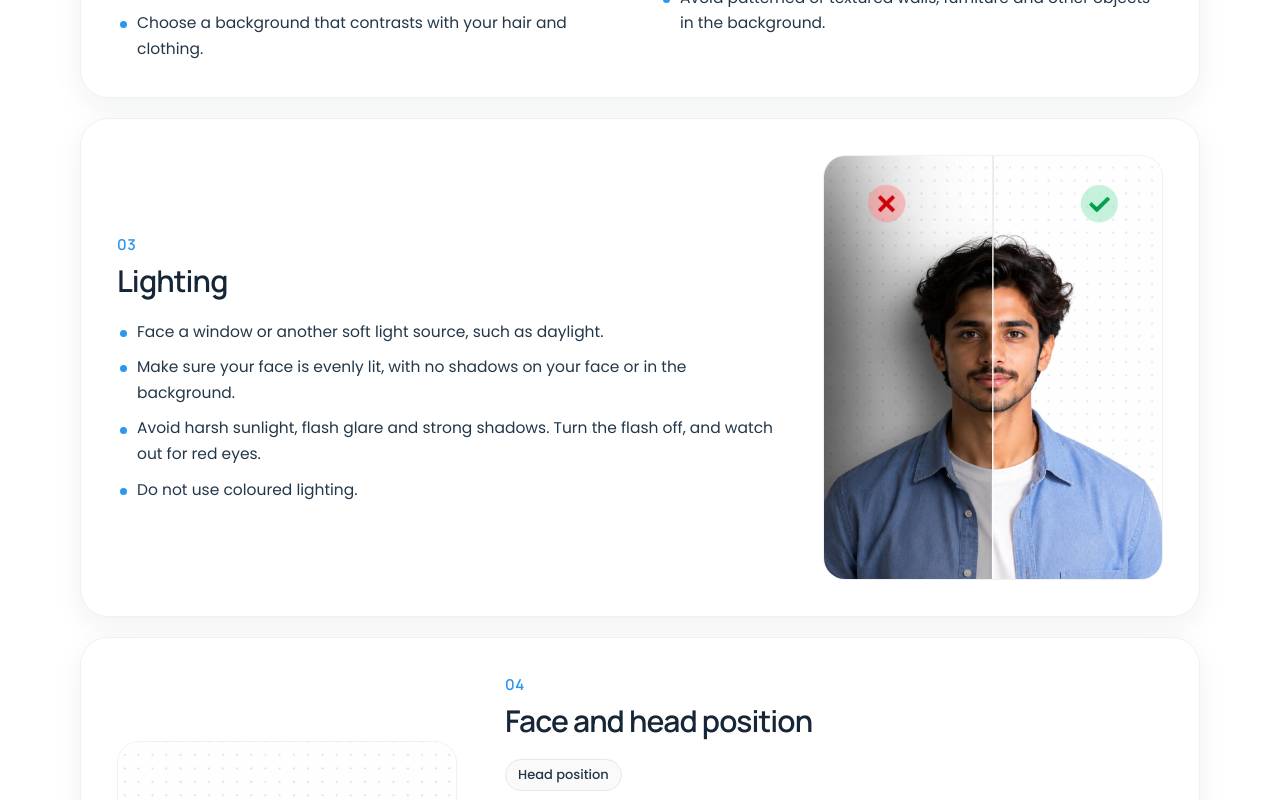
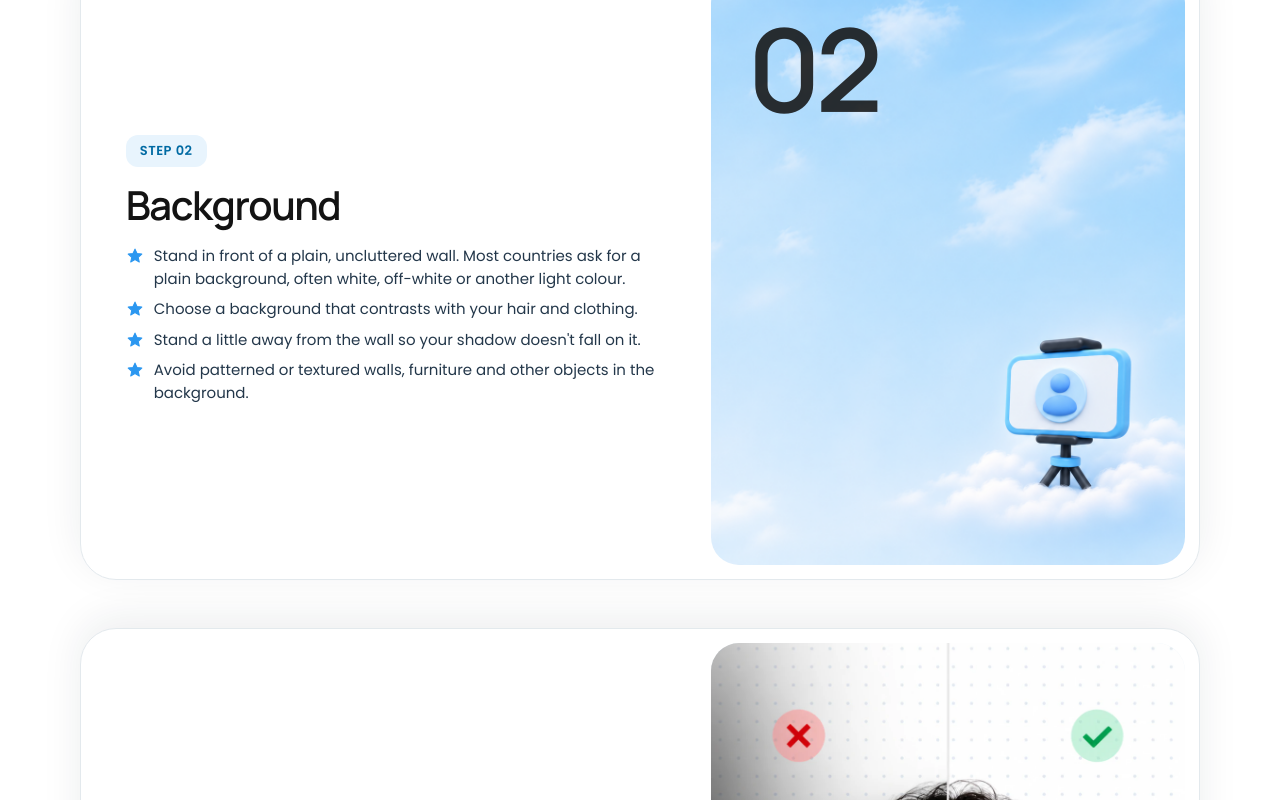
Before and after one commit to Sruthi417/visa-editor, a Next.js app: page /guide/take-a-photo-at-home in a window 1280 px wide. Shown: the part 2120-2920 px from the top of the page. Built offline with nearby package versions, Linux system fonts and the light colour scheme.

Commit message:
guide steps

```diff
--- a/components/GuideSection/Guide/GuideSteps/GuideSteps.scss
+++ b/components/GuideSection/Guide/GuideSteps/GuideSteps.scss
@@ -1,177 +1,188 @@
 @use "../../shared/tokens" as *;
+
+// The same black as the navbar and the buttons.
+$ink: #131313;
 
 .guide-steps {
   &__title {
     margin-bottom: 28px;
-    color: $ink-900;
-    font-family: var(--font-heading);
-    font-size: 32px;
-    font-weight: 600;
-    line-height: 1.15;
-    letter-spacing: -0.03em;
+    @include section-title;
+    font-size: 40px;
   }
 
   &__list {
     display: flex;
     flex-direction: column;
-    gap: 20px;
+    gap: 48px;
   }
 }
 
-// One white card per step. With a photo it is two columns; without, one.
+// One large white card per step: the text on the left, the picture inset on the right.
+// The cards are sticky. Each one stops a little lower than the one before, so the next
+// step slides up over the last and the edges of the earlier steps stay visible above it.
 .guide-step {
   // Leaves room under the fixed navbar when a link jumps here.
   scroll-margin-top: 110px;
-  padding: clamp(22px, 3.4vw, 36px);
+  position: sticky;
+  top: calc(104px + var(--step-index, 0) * 14px);
+  // Every card is the same height, so a later card fully covers the one under it.
+  min-height: 620px;
+  padding: 14px;
   display: grid;
-  grid-template-columns: minmax(0, 1fr) 340px;
-  gap: clamp(24px, 4vw, 48px);
-  align-items: center;
-  border: 1px solid #eef1f3;
+  grid-template-columns: minmax(0, 1fr) minmax(0, 0.82fr);
+  gap: clamp(20px, 3vw, 40px);
+  border: 1px solid $line;
   background: #ffffff;
-  box-shadow: 0 10px 30px rgba(22, 38, 55, 0.06);
-  @include squircle(40px, 28px);
+  box-shadow: 0 -10px 40px rgba(22, 38, 55, 0.08);
+  @include squircle(64px, 36px);
 
-  &--flip {
-    grid-template-columns: 340px minmax(0, 1fr);
+  &__body {
+    padding: clamp(18px, 2.4vw, 34px) 0 clamp(18px, 2.4vw, 34px) clamp(14px, 2.4vw, 34px);
+    display: flex;
+    flex-direction: column;
+    justify-content: center;
+  }
 
-    .guide-step__media {
-      order: -1;
+  &__chip {
+    align-self: flex-start;
+    margin-bottom: 16px;
+    padding: 6px 14px;
+    background: #e8f4fd;
+    color: $blue-text;
+    font-size: 13px;
+    font-weight: 600;
+    letter-spacing: 0.04em;
+    text-transform: uppercase;
+    @include squircle(14px, 12px);
+  }
+
+  &__title {
+    color: $ink;
+    font-family: var(--font-heading);
+    font-size: clamp(28px, 3.2vw, 40px);
+    font-weight: 600;
+    line-height: 1.1;
+    letter-spacing: -0.035em;
+  }
+
+  &__group {
+    margin-top: 18px;
+
+    & + & {
+      margin-top: 16px;
     }
   }
 
-  &--text {
-    grid-template-columns: minmax(0, 1fr);
-  }
-
-  &__number {
-    display: block;
-    margin-bottom: 8px;
-    color: $blue;
-    font-family: var(--font-heading);
+  &__label {
+    margin-bottom: 10px;
+    color: $ink;
     font-size: 15px;
     font-weight: 600;
-    letter-spacing: 0.04em;
-  }
-
-  &__title {
-    color: $ink-900;
-    font-family: var(--font-heading);
-    font-size: clamp(24px, 2.6vw, 30px);
-    font-weight: 600;
-    line-height: 1.2;
-    letter-spacing: -0.03em;
-  }
-
-  &__group {
-    margin-top: 20px;
-  }
-
-  &__label {
-    margin-bottom: 12px;
-    padding: 5px 12px;
-    display: inline-block;
-    border: 1px solid $line;
-    border-radius: 100px;
-    background: #fafafa;
-    color: $ink-700;
-    font-size: 13px;
-    font-weight: 500;
+    letter-spacing: -0.01em;
   }
 
   &__text {
-    max-width: 68ch;
     color: $ink-700;
-    font-size: 15.5px;
-    line-height: 1.7;
+    font-size: 15px;
+    line-height: 1.6;
   }
 
+  // A star in front of every point, in place of bullets.
   &__points {
     list-style: none;
     display: flex;
     flex-direction: column;
-    gap: 10px;
+    gap: 8px;
 
     li {
-      position: relative;
-      padding-left: 20px;
+      display: flex;
+      align-items: flex-start;
+      gap: 10px;
       color: $ink-700;
-      font-size: 15.5px;
-      line-height: 1.65;
-
-      &::before {
-        content: "";
-        position: absolute;
-        top: 0.72em;
-        left: 3px;
-        width: 7px;
-        height: 7px;
-        border-radius: 50%;
-        background: $blue;
-      }
+      font-size: 15px;
+      line-height: 1.5;
     }
   }
 
-  // Text-only steps run their points in two columns, so the card stays short.
-  &--text &__points {
-    display: block;
-    column-count: 2;
-    column-gap: 40px;
+  &__star {
+    flex-shrink: 0;
+    margin-top: 2px;
+    color: $blue;
+  }
 
-    li {
-      margin-bottom: 10px;
-      break-inside: avoid;
+  // The picture, inset in the card. It stretches to the card's full height.
+  &__media {
+    position: relative;
+    overflow: hidden;
+    background: #eef6fd;
+    @include squircle(52px, 28px);
+
+    img {
+      position: absolute;
+      inset: 0;
+      width: 100%;
+      height: 100%;
+      object-fit: cover;
+      object-position: center 40%;
     }
   }
 
-  &__media {
-    overflow: hidden;
-    border: 1px solid #eef1f3;
-    background: #ffffff;
-    aspect-ratio: 4 / 5;
-    @include squircle(30px, 22px);
+  // The tall photos with a lot of empty space round the faces: keep the faces large.
+  &__media--square img {
+    object-position: center 52%;
+  }
 
-    img {
-      display: block;
-      width: 100%;
-      height: 100%;
-      object-fit: cover;
-      object-position: center 58%;
-      transition: transform 0.5s ease;
+  // No photo: the sky picture, with the step number large in the corner.
+  &__media--sky {
+    display: flex;
+    align-items: flex-start;
+    justify-content: flex-start;
+    background-color: #cfe8fb;
+    background-image: url("/images/guide/guid_need1.png");
+    background-size: cover;
+    background-position: right bottom;
+    background-repeat: no-repeat;
+  }
+
+  &__big-number {
+    padding: clamp(20px, 3vw, 36px);
+    color: rgba(19, 19, 19, 0.88);
+    font-family: var(--font-heading);
+    font-size: clamp(72px, 9vw, 120px);
+    font-weight: 600;
+    line-height: 1;
+    letter-spacing: -0.05em;
+  }
+}
+
+// On a short screen a tall card can't stick (its foot would be cut off), so they scroll normally.
+@media (max-height: 760px) {
+  .guide-step {
+    position: relative;
+    top: auto;
+  }
+}
+
+@media (max-width: 900px) {
+  .guide-steps__title {
+    font-size: 32px;
+  }
+
+  .guide-step {
+    position: relative;
+    top: auto;
+    min-height: 0;
+    grid-template-columns: minmax(0, 1fr);
+    @include squircle(44px, 28px);
+
+    &__body {
+      padding: 18px 14px 6px;
     }
 
-    &:hover img {
-      transform: scale(1.03);
-    }
-
-    // Tall photos with empty space around the faces: a square crop keeps the faces large.
-    &--square {
-      aspect-ratio: 1 / 1;
-
-      img {
-        object-position: center 54%;
-      }
+    // The picture goes under the text on a phone.
+    &__media {
+      min-height: 320px;
+      @include squircle(36px, 22px);
     }
   }
 }
-
-@media (max-width: 820px) {
-  .guide-steps__title {
-    font-size: 28px;
-  }
-
-  .guide-step,
-  .guide-step--flip {
-    grid-template-columns: minmax(0, 1fr);
-
-    // The photo goes under the text on a phone, never above it.
-    .guide-step__media {
-      order: 1;
-      max-width: 420px;
-    }
-  }
-
-  .guide-step--text .guide-step__points {
-    column-count: 1;
-  }
-}
--- a/components/GuideSection/Guide/GuideSteps/GuideSteps.tsx
+++ b/components/GuideSection/Guide/GuideSteps/GuideSteps.tsx
@@ -3,18 +3,35 @@ import Image from "next/image";
 import type { Guide, Step } from "../../types";
 import "./GuideSteps.scss";
 
+/** The small star in front of every point. */
+function Star() {
+  return (
+    <svg className="guide-step__star" viewBox="0 0 24 24" width="18" height="18" aria-hidden="true">
+      <path
+        d="M12 2.8l2.7 5.9 6.4.7-4.8 4.3 1.4 6.3L12 16.7 6.3 20l1.4-6.3L2.9 9.4l6.4-.7L12 2.8z"
+        fill="currentColor"
+        stroke="currentColor"
+        strokeWidth="1.4"
+        strokeLinejoin="round"
+      />
+    </svg>
+  );
+}
+
+/**
+ * One step: a large white card with the text on the left and the picture inset on the right.
+ * The cards are sticky, each a little lower than the one before, so as the page scrolls the
+ * next step slides up and over the last one.
+ */
 function StepCard({ step, index }: { step: Step; index: number }) {
-  const hasImage = Boolean(step.image);
-  // Pictures alternate sides down the page; steps without one are text only.
-  const flip = hasImage && index % 2 === 1;
-
   return (
     <article
       id={step.id}
-      className={`guide-step${hasImage ? "" : " guide-step--text"}${flip ? " guide-step--flip" : ""}`}
+      className="guide-step"
+      style={{ "--step-index": index } as React.CSSProperties}
     >
       <div className="guide-step__body">
-        <span className="guide-step__number">{step.number}</span>
+        <span className="guide-step__chip">Step {step.number}</span>
         <h3 className="guide-step__title">{step.title}</h3>
 
         {step.groups.map((group, groupIndex) => (
@@ -24,7 +41,10 @@ function StepCard({ step, index }: { step: Step; index: number }) {
             {group.points && (
               <ul className="guide-step__points">
                 {group.points.map((point) => (
-                  <li key={point}>{point}</li>
+                  <li key={point}>
+                    <Star />
+                    <span>{point}</span>
+                  </li>
                 ))}
               </ul>
             )}
@@ -32,22 +52,29 @@ function StepCard({ step, index }: { step: Step; index: number }) {
         ))}
       </div>
 
-      {step.image && (
-        <div className={`guide-step__media${step.frame === "square" ? " guide-step__media--square" : ""}`}>
+      {/* A step with no photo gets the sky picture and its number instead. */}
+      <div
+        className={`guide-step__media${step.image ? "" : " guide-step__media--sky"}${step.frame === "square" ? " guide-step__media--square" : ""}`}
+      >
+        {step.image ? (
           <Image
             src={step.image}
             alt={step.alt ?? ""}
             width={1000}
             height={1570}
-            sizes="(max-width: 820px) 100vw, 360px"
+            sizes="(max-width: 820px) 100vw, 480px"
           />
-        </div>
-      )}
+        ) : (
+          <span className="guide-step__big-number" aria-hidden="true">
+            {step.number}
+          </span>
+        )}
+      </div>
     </article>
   );
 }
 
-/** The seven steps: a card each, with a photo beside the text where there is one. */
+/** The seven steps, stacked as cards that slide over each other. */
 export default function GuideSteps({ data }: { data: Guide["steps"] }) {
   return (
     <section id={data.id} className="guide-steps">
```
